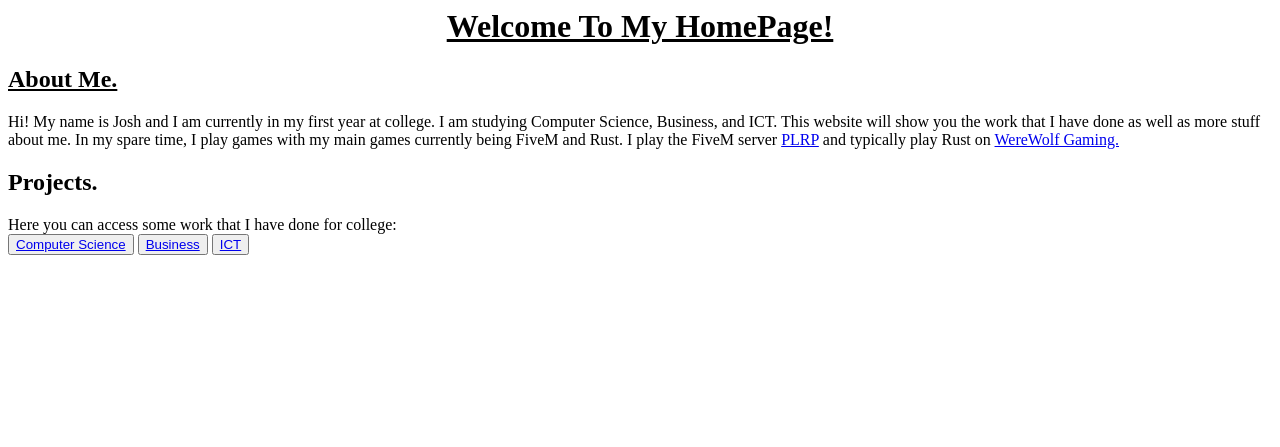
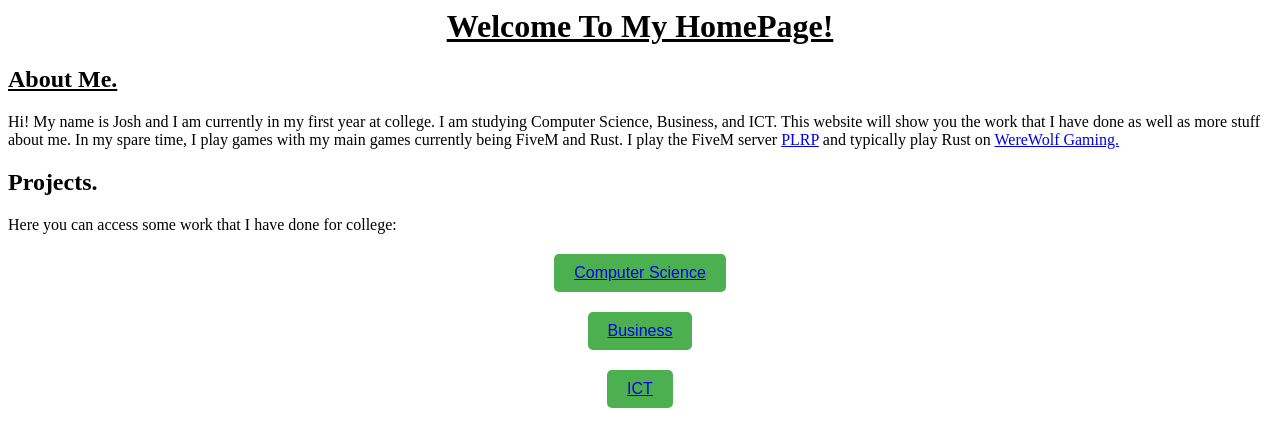
Before and after one commit to josh8880/josh8880.github.io, a PHP site: page / in a window 1280 px wide. Shown: the top 447 px of the page. Run offline with PHP 8.4, Linux system fonts and the light colour scheme.

Commit message:
Update stylesheet4.css

```diff
--- a/stylesheet4.css
+++ b/stylesheet4.css
@@ -7,3 +7,20 @@ text-decoration: bold
 #AboutMe {
   text-decoration: underline
 }
+
+button {
+    display: block;
+  margin: 20px auto;
+  padding: 10px 20px;
+  border: none;
+  border-radius: 5px;
+  background-color: #4caf50;
+  color: #fff;
+  font-size: 16px;
+  cursor: pointer;
+  color: #fff;
+  text-decoration: none;
+}
+button:hover {
+    background-color: #45a049;
+}
```
